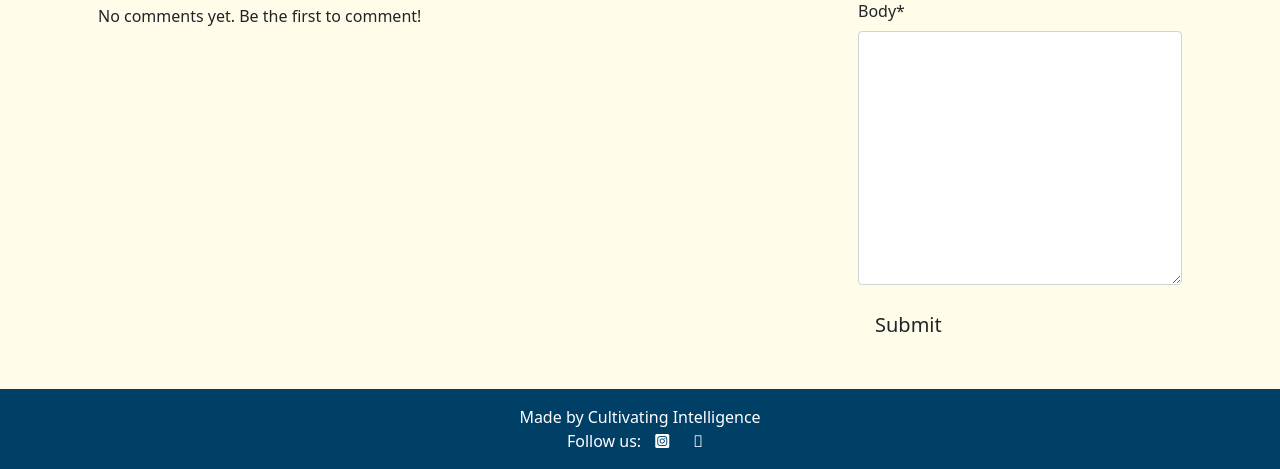
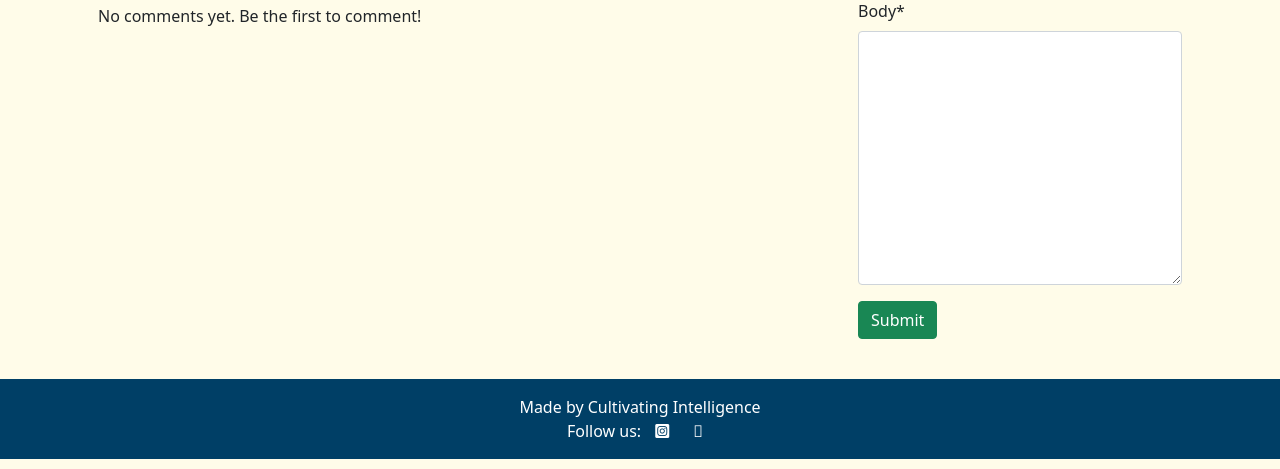
Before and after one commit to Josseyo/Cultivating_Intelligence, a Django app: template blog/templates/post_detail.html in a window 1280 px wide. Shown: the part 435-904 px from the top of the page. Run offline with Django 3.2, Linux system fonts and the light colour scheme; the template is opened without the code that fills it: values that come from a table or form of the project are taken from there, others are empty; the visitor is signed in with stand-in values (Sample User, id 1); some libraries are stand-ins or nearby versions.

Commit message:
Update to standard button class

```diff
--- a/blog/templates/post_detail.html
+++ b/blog/templates/post_detail.html
@@ -64,7 +64,7 @@
                         {% if user.is_authenticated and comment.author == user %}
                             <form action="{% url 'comment_edit' post.slug comment.id %}" method="POST" style="display:inline;">
                                 {% csrf_token %}
-                                <button type="submit" class="btn btn-edit">Edit</button>
+                                <button type="submit" class="btn btn-success">Edit</button>
                             </form>
                             <button class="btn btn-delete" data-comment_id="{{ comment.id }}">Delete</button>
                         {% endif %}
@@ -83,7 +83,7 @@
                     <form method="post">
                         {% csrf_token %}
                         {{ comment_form|crispy }}
-                        <button type="submit" class="btn btn-signup btn-lg">Submit</button>
+                        <button type="submit" class="btn btn-success">Submit</button>
                     </form>
                 {% else %}
                     <p>Log in to like and to leave a comment</p>
@@ -113,3 +113,7 @@
 </div>
 
 {% endblock %}
+
+{% block extras %}
+<script src="{% static 'js/comments.js' %}"></script>
+{% endblock %}
```
